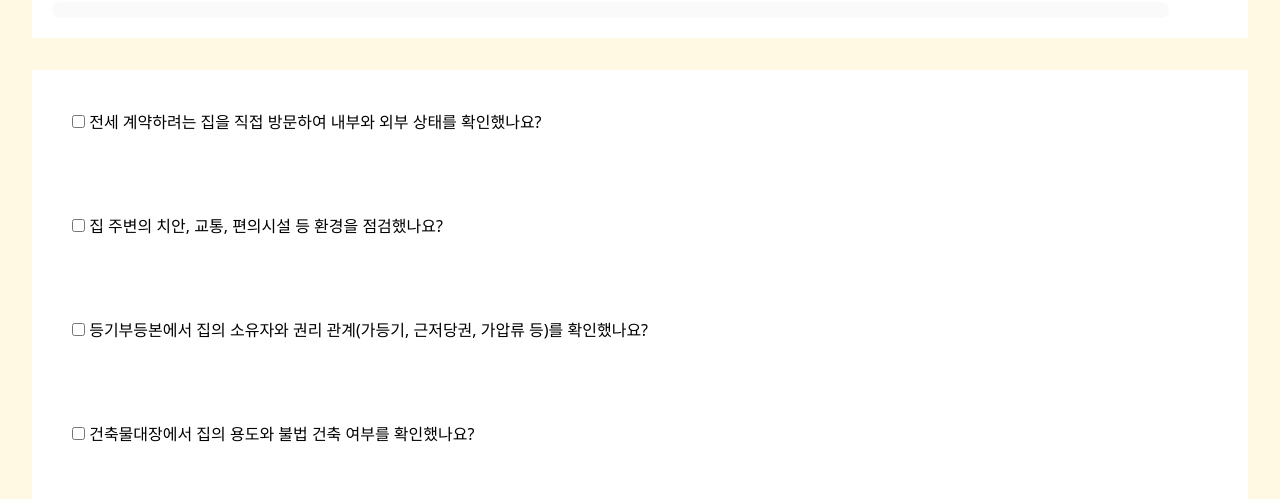
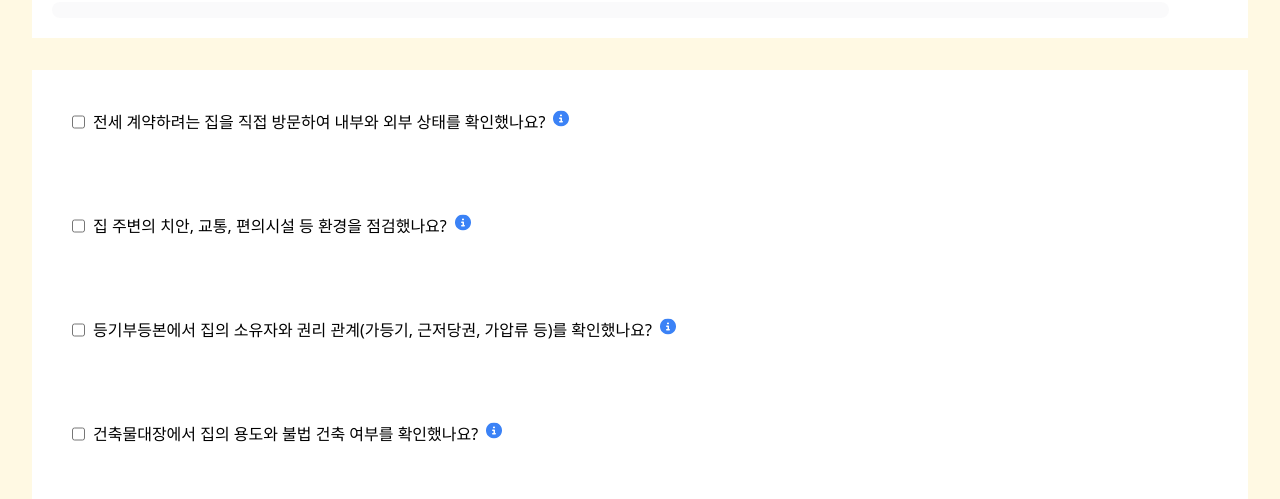
Before and after one commit to project-zipsa/client, a Vue app: page /checklist/1 in a window 1280 px wide. Shown: the part 301-800 px from the top of the page. Built offline with nearby package versions, Linux system fonts and the light colour scheme.

Commit message:
✨ [feat]: Add info
#1

```diff
--- a/src/assets/checklist-info.js
+++ b/src/assets/checklist-info.js
@@ -3,105 +3,212 @@ const checklists = {
   1: [
     {
       description: '전세 계약하려는 집을 직접 방문하여 내부와 외부 상태를 확인했나요?',
-      info: '현장확인',
+      info: {
+        how: '현장에 직접 가서 집 상태를 꼼꼼히 살펴보고, 사진과 실제가 다른 점이 없는지 확인하세요.',
+        prevent: [],
+      },
     },
-    { description: '집 주변의 치안, 교통, 편의시설 등 환경을 점검했나요?', info: '현장확인' },
+    {
+      description: '집 주변의 치안, 교통, 편의시설 등 환경을 점검했나요?',
+      info: {
+        how: '현장에 직접 가서 집 상태를 꼼꼼히 살펴보고, 사진과 실제가 다른 점이 없는지 확인하세요.',
+        prevent: [],
+      },
+    },
     {
       description:
         '등기부등본에서 집의 소유자와 권리 관계(가등기, 근저당권, 가압류 등)를 확인했나요?',
-      info: '등기소를 통해 등기부등본(갑구,을구) 확인',
+      info: {
+        how: '정부24나 대법원 인터넷 등기소에서 등기부등본을 발급받아 갑구와 을구를 꼼꼼히 살펴보세요.',
+        prevent: [
+          '부동산 권리관계 허위 고지 : 근저당권이나 경매 진행 여부를 숨긴 채 계약을 유도하는 경우를 막을 수 있어요.',
+          '실소유자 행세 등 무권한 계약: 소유자가 아닌 사람이 계약을 진행하는 경우를 방지할 수 있어요.',
+          '임대인이 소유자와 대리인인 경우',
+          '깡통전세 : 근저당권 설정이나 가압류 등의 정보가 등기부등본에서 확인되면, 해당 부동산이 금융적으로 불안정할 수 있다는 신호가 됩니다. 이런 정보가 숨겨진 상태에서 계약을 진행하면, 임대인이 재정적 어려움으로 보증금을 돌려주지 못하는 깡통전세 사기 피해를 예방할 수 있어요.',
+        ],
+      },
     },
     {
       description: '건축물대장에서 집의 용도와 불법 건축 여부를 확인했나요?',
-      info: '견축물대장 열람(세움터, cloud.eais.go.kr) 혹은 현장확인',
-    },
-    {
-      description: '임대인의 신분증과 소유권 증빙 자료를 확인했나요?',
-      info: '임대인의 신분증과 등기부등본 확인',
+      info: {
+        how: '세움터(cloud.eais.go.kr)에서 건축물대장을 열람하거나 현장에 가서 실제 건축물과 비교해 보세요.',
+        prevent: [
+          '허위보증, 보험 : 불법 증축된 건물을 보증 가능한 주택으로 속이는 경우를 피할 수 있어요.',
+        ],
+      },
     },
     {
       description: '임대인이 실제 소유자인지, 대리인이라면 위임장과 인감증명서를 확인했나요?',
-      info: '? 등기부등본 열람(정부 24 또는 대법원 인터넷 등기소) / 위임장인감증명서 확인',
+      info: {
+        how: '임대인의 신분증과 등기부등본을 대조하여 실제 소유자인지 확인하세요. 만약 대리인이라면, 주민센터를 통해 위임장과 인감증명서의 진위 여부를 확인하세요.',
+        prevent: [
+          '실소유자 행세 등 무권한 계약: 임대인이 실제 소유자인지, 대리인이라면 위임장이 적법한지 확인하면 방지할 수 있어요.',
+        ],
+      },
     },
     {
       description: '임대인의 세금 체납 여부를 확인했나요?',
-      info: '국세(세무서 또는 홈택스), 지방세(주민센터 또는 위택스) 미냅내역 확인 **계약체결후에는 임대인 동의 없이 미납 국세 확인 가능',
+      info: {
+        how: '국세는 홈택스나 세무서에서, 지방세는 주민센터 또는 위택스에서 미납 내역을 확인하세요.',
+        prevent: ['깡통전세: 임대인의 재정 상태를 파악해 보증금 반환 위험을 줄일 수 있어요.'],
+      },
     },
     {
       description: '전세보증금 반환 보증보험 가입 가능 여부를 확인했나요?',
-      info: '등기부등본 확인, HUG(주택도시보증공사) 지점 방문, 위탁은행, 또는 모바일 앱(안심전세 APP) 이용',
+      info: {
+        how: '주택도시보증공사(HUG) 지점 방문하거나 안심전세 앱에서 가입 가능 여부를 조회하세요.',
+        prevent: ['깡통전세: 보증보험 가입 가능 여부를 통해 위험한 매물을 걸러낼 수 있어요.'],
+      },
     },
     {
       description: '보증보험 가입 조건과 비용을 검토했나요?',
-      info: 'HUG, SGI, HF 기관 방문 혹은 모바일 앱 이용',
+      info: {
+        how: '주택도시보증공사(HUG), 한국주택금융공사(HF), SGI 서울보증을 직접 방문해보세요.',
+        prevent: [],
+      },
     },
     {
       description: '해당 지역의 전세 시세와 최근 거래 내역을 조사했나요?',
-      info: '온라인부동산 정보 포털',
+      info: {
+        how: '온라인부동산 정보 포털에서 시세를 검색하고 비교하세요.',
+        prevent: [
+          '무자본 갭투자 : 비정상적인 전세 가격이나 의심스러운 거래 이력을 확인하면 사기를 방지할 수 있어요.',
+        ],
+      },
     },
   ],
   2: [
     {
       description: '표준 임대차 계약서를 사용하고 있나요?',
-      info: '온라인부동산 정보 포털',
+      info: {
+        how: '해당 계약서가 법무부 웹사이트나 정부 관련 사이트에서 제공되는 형식을 따르고 있는지 비교해보세요.',
+        prevent: [
+          '이중계약: 동일 주택에 여러 세입자와 중복 계약을 체결하는 경우 방지할 수 있어요.',
+          '허위계약서 작성 후 임대보증서 발급 :허위 계약서를 작성 후 , 이를 근거로 임대보증서를 발급받아 보증금을 편취하는 사기를 방지할 수 있어요.',
+        ],
+      },
     },
     {
-      description: '계약서에 계약 기간, 보증금, 잔금 지급일, 월세(있다면) 등을 명확히 기재했나요?',
-      info: '주택 임대차 계약서 확인',
+      description:
+        '계약서를 작성할 때 계약 기간, 보증금, 잔금 지급일, 월세 등을 명확히 기재했나요?"',
+      info: {
+        how: '주택 임대차 계약서를 꼼꼼히 확인하세요',
+        prevent: [],
+      },
     },
     {
       description: '특약 사항을 꼼꼼히 검토했나요',
-      info: '',
+      info: {
+        how: '계약서의 모든 조항을 세밀하게 읽어보세요.',
+        prevent: [
+          '보증금 반환 거부, 허위 계약 내용, 불리한 계약 조건과 같은 다양한 상황을 예방할 수 있어요.',
+        ],
+      },
     },
     {
       description: '계약 직전 등기부등본을 다시 발급받아 최신 권리 관계를 확인했나요?',
-      info: '등기부등본 열람(정부 24 또는 대법원 인터넷 등기소)',
-    },
-    {
-      description: '전세 계약서에 임대인의 의무와 책임이 명시되어 있나요?',
-      info: '전세 계약서 주요 조항 확인',
+      info: {
+        how: '정부24나 대법원 인터넷 등기소에서 최신 등기부등본을 발급받아 다시 한 번 검토하세요.',
+        prevent: [
+          '부동산 권리관계 허위 고지: 최신 등기부등본을 통해 근저당권 설정, 경매 진행 여부 등을 확인하여 권리 관계에 대한 허위 고지를 예방할 수 있어요.',
+        ],
+      },
     },
     {
       description: '소유자가 아닌 대리인과 계약하는 경우, 위임장과 인감증명서를 다시 검토했나요?',
-      info: '등기부등본 열람(정부 24 또는 대법원 인터넷 등기소) / 위임장과 인감증명서 확인',
+      info: {
+        how: '임대인의 신분증과 등기부등본을 대조하여 실제 소유자인지 확인하세요. 만약 대리인이라면, 주민센터를 통해 위임장과 인감증명서의 진위 여부를 다시 한번 확인하세요.',
+        prevent: [
+          '실소유자 행세 등 무권한 계약: 임대인이 실제 소유자인지, 대리인이라면 위임장이 적법한지 확인하면 방지할 수 있어요.',
+        ],
+      },
     },
     {
       description: '계약금과 잔금을 임대인의 명의 계좌로 이체할 계획인가요?',
-      info: '',
-    },
-    {
-      description: '•	"현금 지급이 아닌 계좌 이체로 기록을 남길 준비가 되어 있나요?',
-      info: '',
+      info: {
+        how: '반드시 임대인 명의 계좌로 이체하고 기록을 남겨두세요.',
+        prevent: [
+          '불법 중개·매개: 현금 거래나 제3자의 계좌로 송금을 요구하는 경우 방지할 수 있어요.',
+        ],
+      },
     },
     {
       description: '잔금 지급 후 즉시 전입신고와 확정일자를 받을 계획인가요?',
-      info: '',
+      info: {
+        how: '온라인 정보24 혹은 오프라인 관할 주민센터를 방문하세요.',
+        prevent: [],
+      },
     },
     {
       description: '확정일자의 효력과 전입신고의 중요성을 이해하고 있나요?',
-      info: '',
+      info: {
+        how: '',
+        prevent: [],
+      },
+    },
+    {
+      description: '공인중개사가 정상영업을 하고 있는지 확인했나요?',
+      info: {
+        how: "해당 공인중개사가 등록된 공인중개사무소인지 확인하고, '국토교통부 실명제' 또는 '한국공인중개사협회' 웹사이트에서 해당 중개사의 자격증 번호와 등록 여부를 조회할 수 있어요.",
+        prevent: [
+          '불법 중개 사기: 공인중개사가 등록되지 않은 불법 중개업체인 경우, 거래 중 문제가 발생했을 때 법적 보호를 받기 어려워요. 정상적인 공인중개사를 확인하면 이러한 위험을 방지할 수 있어요.',
+          '-	보증금 편취: 비정상적인 영업을 하는 중개사가 보증금을 받아 잠적하는 등의 사기를 저지를 수 있어요. 정식으로 등록된 중개사라면 보증금을 안전하게 보호받을 수 있어요.',
+        ],
+      },
     },
   ],
   3: [
     {
       description: '잔금을 지급한 당일 또는 다음 날 전입신고를 완료했나요?',
-      info: '',
+      info: {
+        how: '온라인 정보24 혹은 오프라인 관할 주민센터를 방문하세요.',
+        prevent: [
+          '전세금 반환 소송 시, 전입신고가 되어 있지 않으면 보증금을 돌려받기 어려울 수 있어요.',
+        ],
+      },
     },
     {
-      description: '동사무소에서 확정일자를 받았나요?',
-      info: '',
+      description: '전세권 설정을 했나요?"',
+      info: {
+        how: '대법원 인터넷 등기소 또는 가까운 등기소를 방문해 전세권 설정 등기를 신청하세요. 그리고 등기부등본의 을구 항목에 전세권이 등록되었는지 확인하세요.',
+        prevent: [
+          '대항력 악용: 전입신고와 확정일자만으로는 대항력이 다음날부터 발생하기 때문에, 그 사이에 근저당이 설정될 위험을 방지할 수 있어요.',
+        ],
+      },
+    },
+    {
+      description: '전세보증금 반환 보증보험에 가입을 완료했나요?"',
+      info: {
+        how: '가입하지 않았다면, 주택도시보증공사(HUG), 한국주택금융공사(HF) 등에서 바로 가입하세요.',
+        prevent: [
+          '깡통전세: 임대인의 재정 악화로 인해 보증금을 돌려받지 못하는 상황 대비가 가능해요.',
+        ],
+      },
     },
     {
       description: '이전 임차인이 남긴 관리비나 공과금 미납 내역이 없는지 확인했나요?',
-      info: '관리사무소 문의, 임대인에게 서류 요청',
+      info: {
+        how: '관리사무소에 문의하거나 임대인에게 관련 서류를 요청하세요.',
+        prevent: [],
+      },
     },
     {
       description: '계약서 원본, 등기부등본, 건축물대장 등 관련 서류를 안전하게 보관하고 있나요?',
-      info: '',
+      info: {
+        how: '계약서 원본과 관련 서류를 안전한 장소에 보관하세요.',
+        prevent: [
+          '계약서 분실: 계약서 원본을 안전하게 보관하면, 향후 분쟁 발생 시 법적 증거로 활용할 수 있어요.',
+        ],
+      },
     },
     {
       description: '임대인의 신분증 사본 및 통장 사본 등 계약 관련 자료를 모두 확보했나요?',
-      info: '',
+      info: {
+        how: '임대인의 신분증 사본과 통장 사본을 확보하세요.',
+        prevent: [
+          '계약서 분실: 계약서 원본을 안전하게 보관하면, 향후 분쟁 발생 시 법적 증거로 활용할 수 있어요.',
+        ],
+      },
     },
   ],
 }
--- a/src/pages/CheckDetail.vue
+++ b/src/pages/CheckDetail.vue
@@ -39,15 +39,29 @@
         </div>
       </div>
 
-      <section class="bg-white m-8">
-        <div v-for="(item, index) in checkInfo" :key="index" class="p-10 font-light">
+      <section class="m-8 bg-white">
+        <div v-for="(item, index) in checkInfo" :key="index" class="flex p-10 font-light gap-2">
           <input
             type="checkbox"
             :id="index"
             @change.prevent="toggleCheck(index, $event)"
             :checked="checkStatesById[currentRoute.params.id]?.[index]"
           />
-          {{ item.description }}
+          <div class="inline">
+            {{ item.description }}
+          </div>
+          <span class="relative group cursor-pointer">
+            <img src="@/assets/info.svg" alt="" />
+            <div
+              class="absolute top-1/2 left-full ml-3 w-96 p-3 bg-[#FFF9E3] rounded-lg shadow-md text-sm hidden group-hover:block transform -translate-y-1/2 transition-opacity duration-200 opacity-0 group-hover:opacity-100"
+            >
+              <h2 class="font-bold">어떻게 확인하나요?</h2>
+              <div>{{ item.info.how }}</div>
+
+              <h2 class="font-bold">예방 가능한 사기유형</h2>
+              <div v-for="(item, index) in item.info.prevent" :key="index">- {{ item }}</div>
+            </div>
+          </span>
         </div>
       </section>
     </form>
@@ -75,7 +89,7 @@ export default {
       const states = checkStatesById.value[id] || []
       const checkedCount = states.filter(Boolean).length
       const total = checklists[id].length
-      progressBar.value[id] = (checkedCount / total) * 100
+      progressBar.value[id] = parseInt((checkedCount / total) * 100)
     }
 
     watch(
```
Also changed, not shown: src/assets/info.svg (added).
